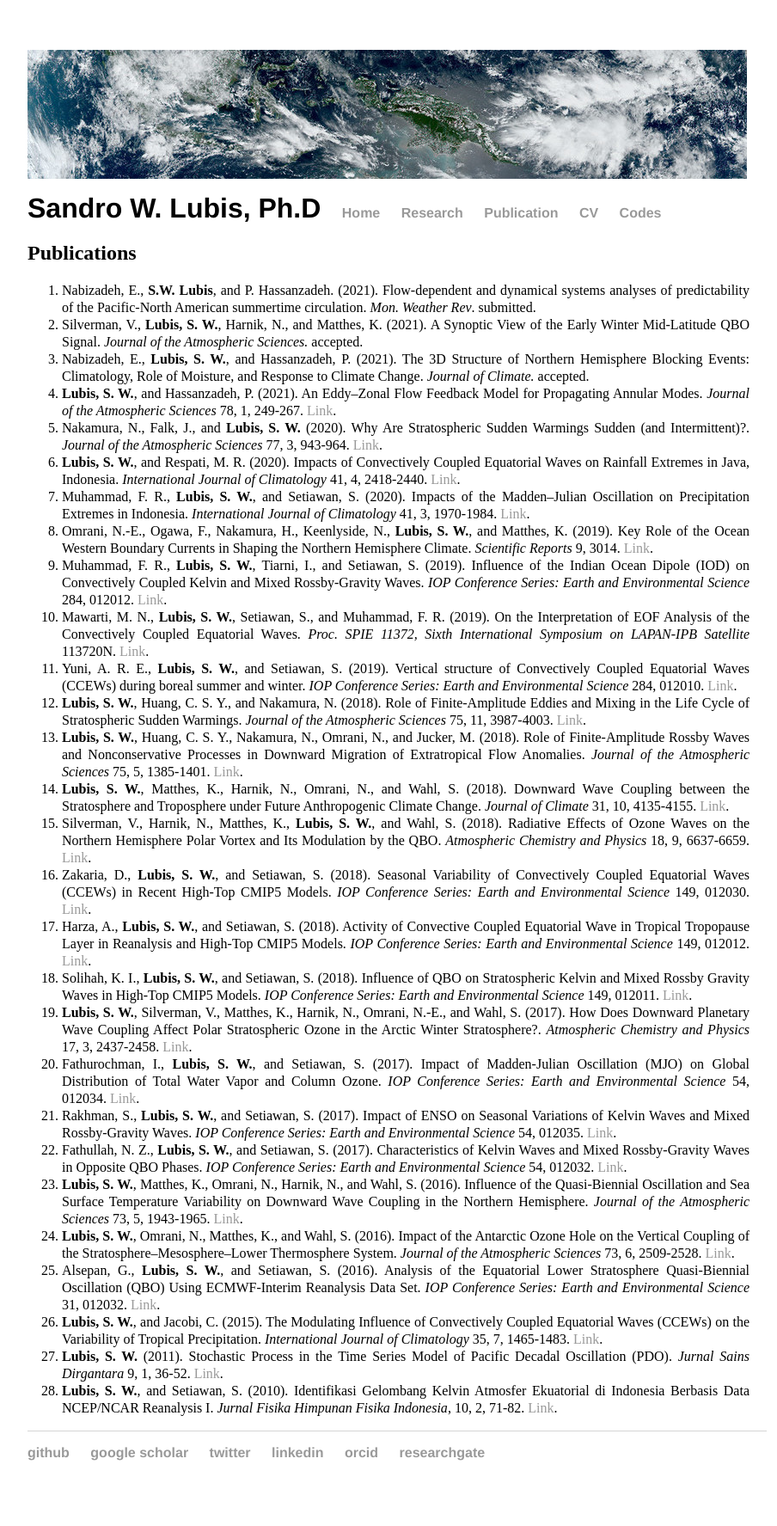
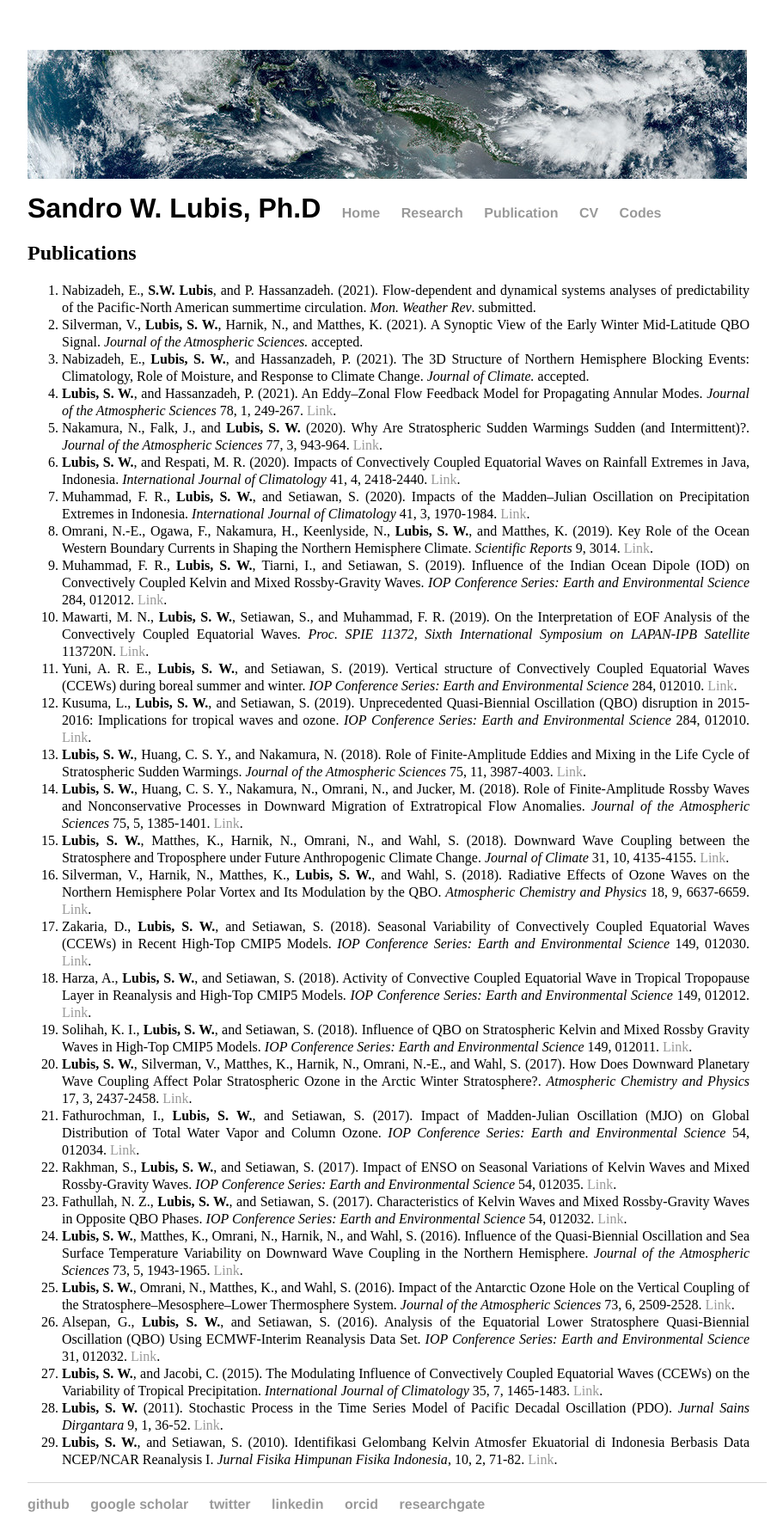
Before and after one commit to sandrolubis/sandrolubis.github.io, a Jekyll site: the page built from publication/index.html, in a window 1280 px wide. Shown: the whole page at 86% size, without its empty margins (276-1180 px from the left). Built offline with Jekyll 4.4.1, drawn with Linux system fonts in a browser that asks for light colours; before the commit the page ends 1715 px from its top, so only the background shows below that.

Commit message:
Update index.html

```diff
--- a/publication/index.html
+++ b/publication/index.html
@@ -17,6 +17,7 @@
 		<li>Muhammad, F. R., <b>Lubis, S. W.</b>, Tiarni, I., and Setiawan, S. (2019). Influence of the Indian Ocean Dipole (IOD) on Convectively Coupled Kelvin and Mixed Rossby-Gravity Waves. <i>IOP Conference Series: Earth and Environmental Science</i> 284, 012012. <a href="https://doi.org/10.1088/1755-1315/284/1/012012">Link</a>.</li>
 		<li>Mawarti, M. N., <b>Lubis, S. W.</b>, Setiawan, S., and Muhammad, F. R. (2019). On the Interpretation of EOF Analysis of the Convectively Coupled Equatorial Waves. <i>Proc. SPIE 11372, Sixth International Symposium on LAPAN-IPB Satellite</i> 113720N. <a href="https://doi.org/10.1117/12.2541531">Link</a>.</li>
 		<li>Yuni, A. R. E., <b>Lubis, S. W.</b>, and Setiawan, S. (2019). Vertical structure of Convectively Coupled Equatorial Waves (CCEWs) during boreal summer and winter. <i>IOP Conference Series: Earth and Environmental Science</i> 284, 012010. <a href="https://iopscience.iop.org/article/10.1088/1755-1315/284/1/012010/meta">Link</a>.</li>
+		<li>Kusuma, L., <b>Lubis, S. W.</b>, and Setiawan, S. (2019). Unprecedented Quasi-Biennial Oscillation (QBO) disruption in 2015-2016: Implications for tropical waves and ozone. <i>IOP Conference Series: Earth and Environmental Science</i> 284, 012010. <a href="https://iopscience.iop.org/article/10.1088/1755-1315/284/1/012016/meta">Link</a>.</li>
 		<li><b>Lubis, S. W.</b>, Huang, C. S. Y., and Nakamura, N. (2018). Role of Finite-Amplitude Eddies and Mixing in the Life Cycle of Stratospheric Sudden Warmings. <i>Journal of the Atmospheric Sciences</i> 75, 11, 3987-4003. <a href="https://doi.org/10.1175/JAS-D-18-0138.1">Link</a>.</li>
 		<li><b>Lubis, S. W.</b>, Huang, C. S. Y., Nakamura, N., Omrani, N., and Jucker, M. (2018). Role of Finite-Amplitude Rossby Waves and Nonconservative Processes in Downward Migration of Extratropical Flow Anomalies. <i>Journal of the Atmospheric Sciences</i> 75, 5, 1385-1401. <a href="https://doi.org/10.1175/JAS-D-17-0376.1">Link</a>.</li>
 		<li><b>Lubis, S. W.</b>, Matthes, K., Harnik, N., Omrani, N., and Wahl, S. (2018). Downward Wave Coupling between the Stratosphere and Troposphere under Future Anthropogenic Climate Change. <i>Journal of Climate</i> 31, 10, 4135-4155. <a href="https://doi.org/10.1175/JCLI-D-17-0382.1">Link</a>.</li>
```
